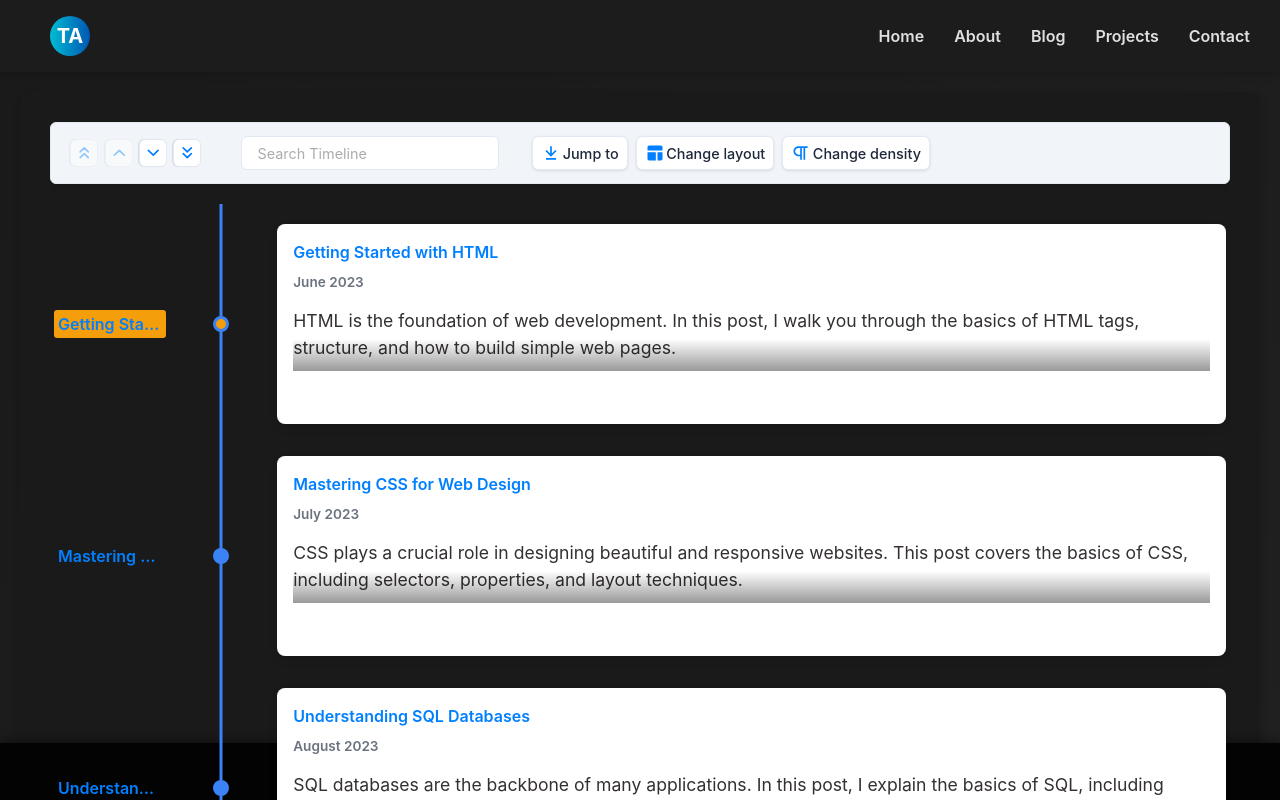
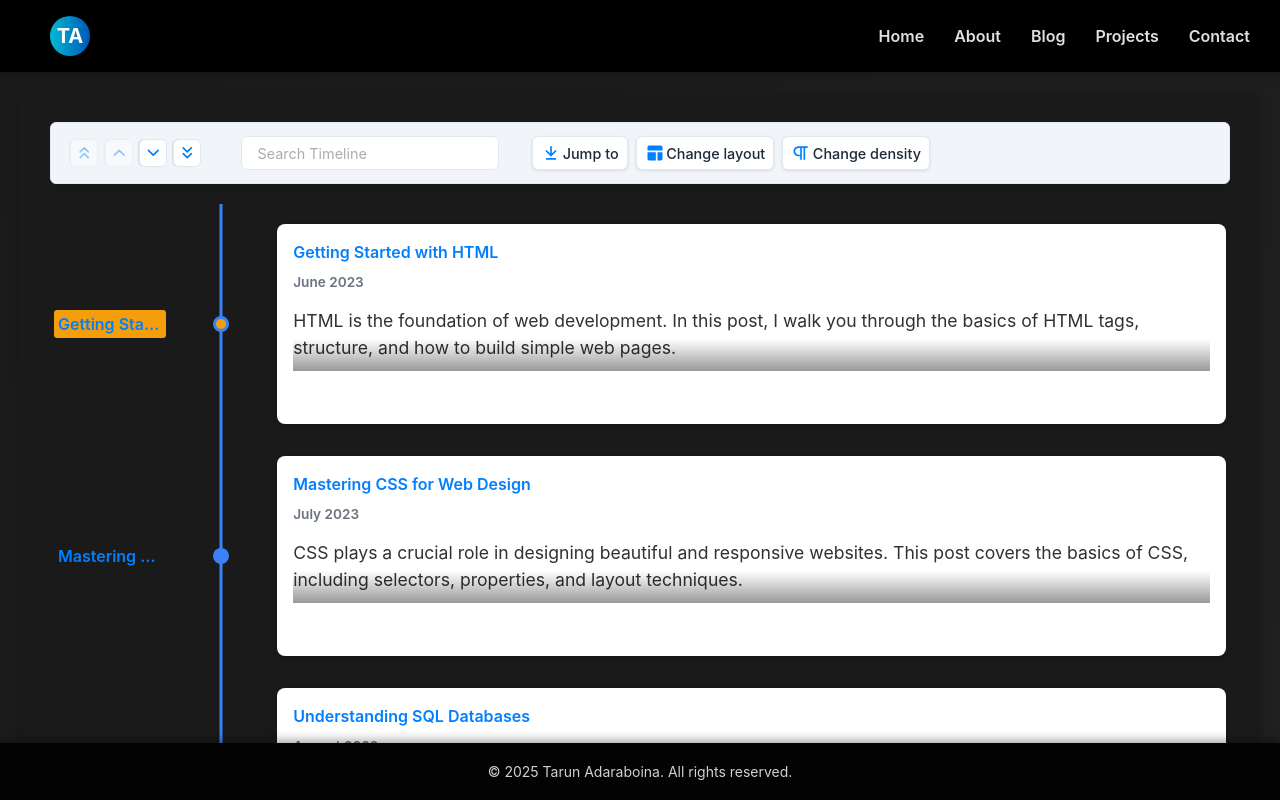
Before and after one commit to TarunAdaraboina/portfolio, a React (Create React App) app: page /blog in a window 1280 px wide. Shown: the top 800 px of the page. Built offline with nearby package versions, Linux system fonts and the light colour scheme.

Commit message:
portfolio

```diff
--- a/src/components/Footer/index.css
+++ b/src/components/Footer/index.css
@@ -11,6 +11,7 @@
   justify-content: center;
   align-items: center;
   box-shadow: 0 -2px 10px rgba(0, 0, 0, 0.4);
+  z-index: 1000;
 }
 
 .footer-content {
--- a/src/components/Header/index.css
+++ b/src/components/Header/index.css
@@ -4,7 +4,7 @@
   justify-content: space-between;
   align-items: center;
   padding: 15px;
-  background-color: #1c1c1c;
+  background-color: #000;
   color: #fff;
   position: sticky;
   top: 0;
--- a/src/components/Home/index.css
+++ b/src/components/Home/index.css
@@ -6,7 +6,7 @@
   justify-content: flex-start;
   gap: 10px;
   padding: 40px;
-  background-color: #1c1c1c;
+  background: linear-gradient(to right, #040404, #111);
   min-height: 90vh;
   width: 100%;
   transition: background-color 0.3s ease;
@@ -53,7 +53,7 @@
 /* Bio Style */
 .bio {
   font-size: 0.85rem;
-  color: #b3b3b3;
+  color: #ffffff;
   line-height: 1.8;
   margin-top: 15px;
   text-align: left;
@@ -124,7 +124,7 @@
 
   .description {
     font-size: 1rem;
-    color: #fff;
+    color:  #ffffff;
   }
 
   .bio {
```
